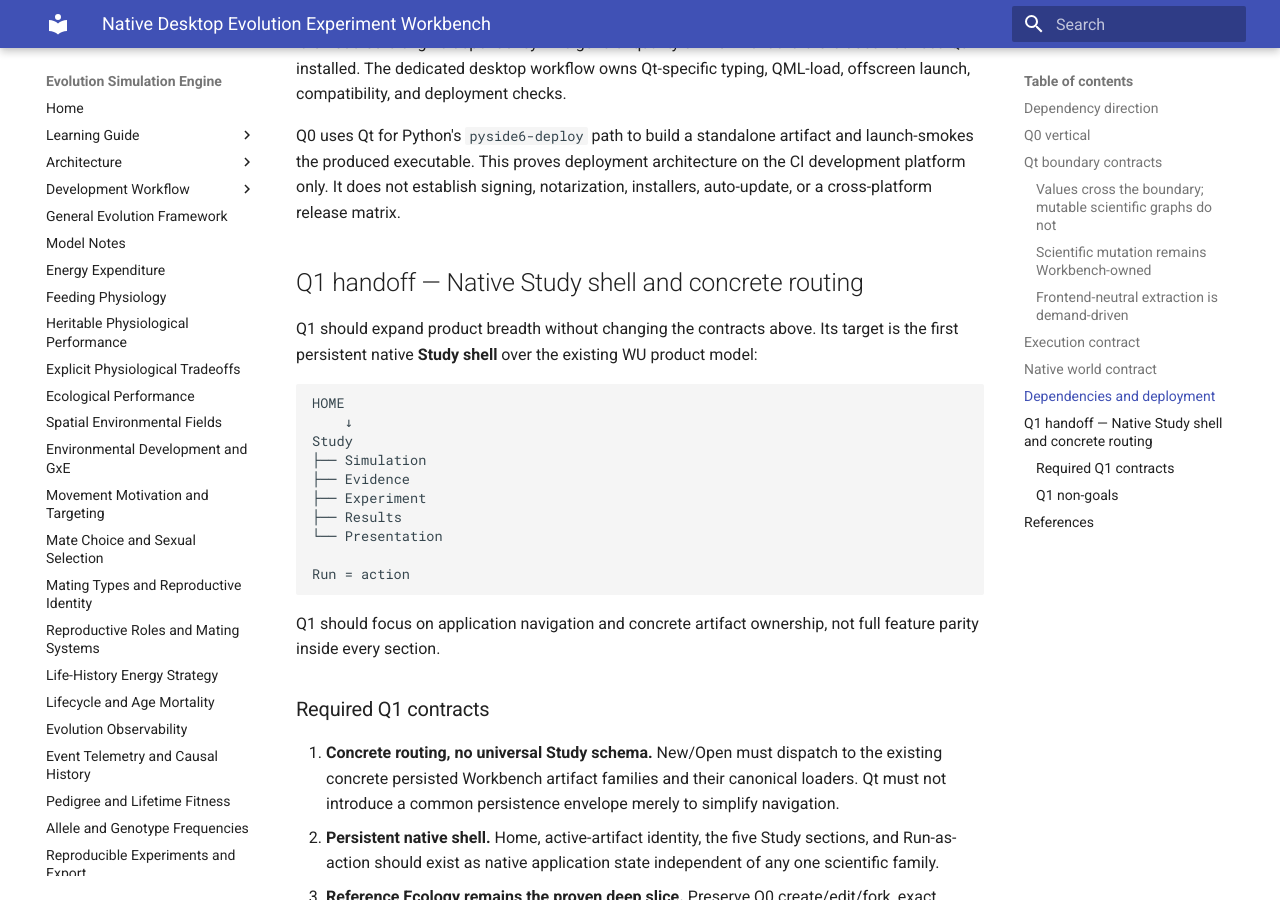
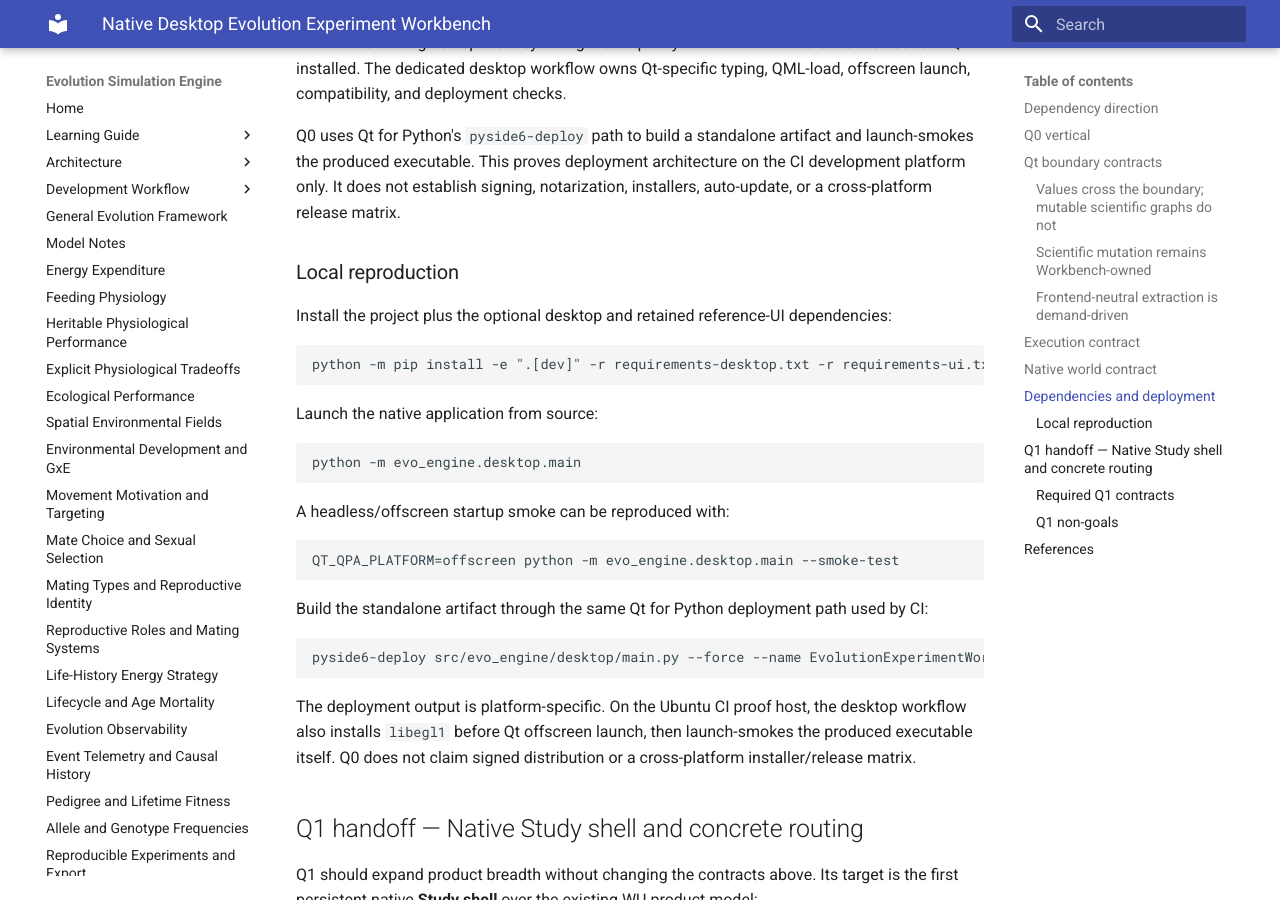
Before and after one commit to abdullahkhan57721/evolution-simulation-engine, an MkDocs documentation site: the page built from docs/desktop_workbench.md, in a window 1280 px wide and 900 px high, scrolled down 2809 px. Built offline with MkDocs 1.6.1 and Material for MkDocs 9.7.7, drawn with Linux system fonts in a browser that asks for light colours.

Commit message:
Document desktop deployment reproduction commands

````diff
--- a/docs/desktop_workbench.md
+++ b/docs/desktop_workbench.md
@@ -124,6 +124,38 @@ launch-smokes the produced executable. This proves deployment architecture on th
 development platform only. It does not establish signing, notarization, installers,
 auto-update, or a cross-platform release matrix.
 
+### Local reproduction
+
+Install the project plus the optional desktop and retained reference-UI dependencies:
+
+```bash
+python -m pip install -e ".[dev]" -r requirements-desktop.txt -r requirements-ui.txt
+```
+
+Launch the native application from source:
+
+```bash
+python -m evo_engine.desktop.main
+```
+
+A headless/offscreen startup smoke can be reproduced with:
+
+```bash
+QT_QPA_PLATFORM=offscreen python -m evo_engine.desktop.main --smoke-test
+```
+
+Build the standalone artifact through the same Qt for Python deployment path used by
+CI:
+
+```bash
+pyside6-deploy src/evo_engine/desktop/main.py --force --name EvolutionExperimentWorkbench
+```
+
+The deployment output is platform-specific. On the Ubuntu CI proof host, the desktop
+workflow also installs `libegl1` before Qt offscreen launch, then launch-smokes the
+produced executable itself. Q0 does not claim signed distribution or a cross-platform
+installer/release matrix.
+
 ## Q1 handoff — Native Study shell and concrete routing
 
 Q1 should expand product breadth without changing the contracts above. Its target is
````
